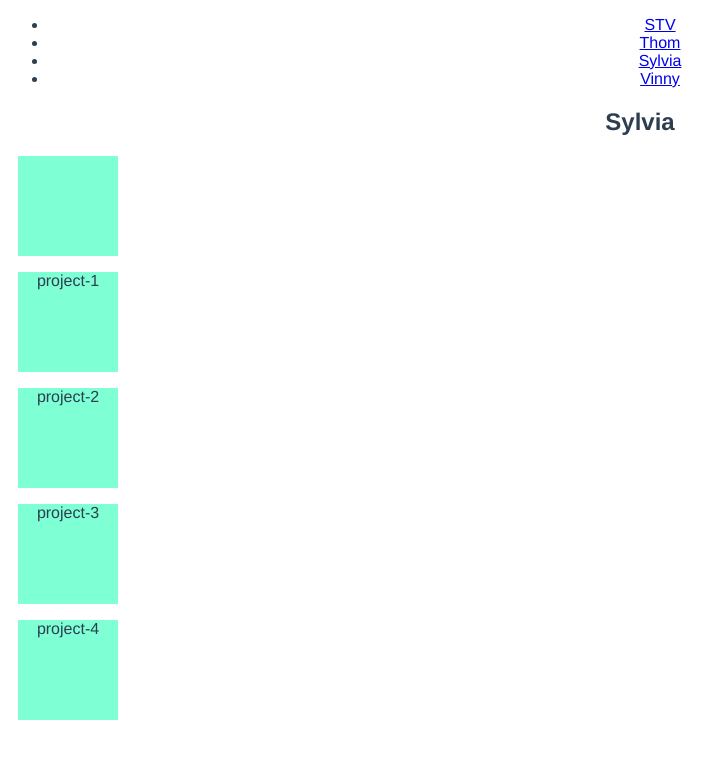
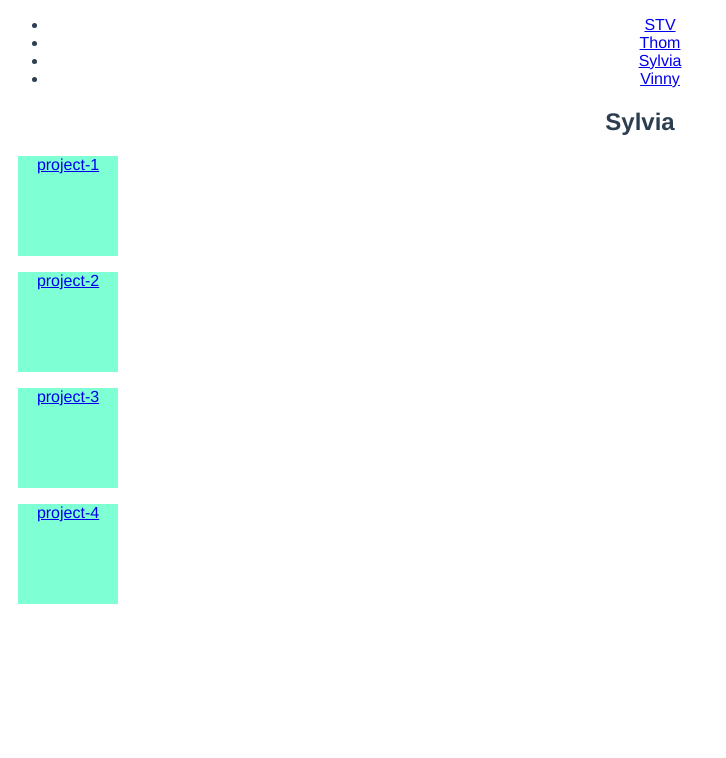
Before and after one commit to vinnypollett/Portfolio-Team-Project, a Vue app: page /portfolio/sylvia in a window 1280 px wide. Shown: the top 758 px of the page, without its empty margins (0-726 px from the left). Built offline with nearby package versions, Linux system fonts and the light colour scheme.

Commit message:
set up the basic route, problem with refrencing in porjects

```diff
--- a/src/router/index.js
+++ b/src/router/index.js
@@ -17,6 +17,12 @@ const routes = [
     component: () => import("../views/PortfolioTemplate"),
     props: true,
   },
+  {
+    path: "/:slug/:projectSlug",
+    name: "ProjectTemplate",
+    component: () => import("../views/ProjectTemplate"),
+    props: true,
+  },
 ];
 
 const router = new VueRouter({
--- a/src/store.js
+++ b/src/store.js
@@ -5,10 +5,10 @@ export default {
       id: 1,
       slug: "tom",
       projects: [
-        { name: "project-1" },
-        { name: "project-2" },
-        { name: "project-3" },
-        { name: "project-4" },
+        { name: "The Cake Project", slug: "TheCakeProject", detail: "12345" },
+        { name: "Travle the world", slug: "Awsome", detail: "12345" },
+        { name: "Nice!", slug: "Nice!", detail: "12345" },
+        { name: "dead", slug: "Dead", detail: "12345" },
       ],
     },
     {
@@ -16,10 +16,10 @@ export default {
       id: 2,
       slug: "sylvia",
       projects: [
-        { name: "project-1" },
-        { name: "project-2" },
-        { name: "project-3" },
-        { name: "project-4" },
+        { name: "project-1", slug: "project-1", detail: "12345" },
+        { name: "project-2", slug: "project-2", detail: "12345" },
+        { name: "project-3", slug: "project-3", detail: "12345" },
+        { name: "project-4", slug: "project-4", detail: "12345" },
       ],
     },
     {
@@ -27,10 +27,10 @@ export default {
       id: 3,
       slug: "vinny",
       projects: [
-        { name: "project-1" },
-        { name: "project-2" },
-        { name: "project-3" },
-        { name: "project-4" },
+        { name: "project-1", slug: "project-1", detail: "12345" },
+        { name: "project-2", slug: "project-2", detail: "12345" },
+        { name: "project-3", slug: "project-3", detail: "12345" },
+        { name: "project-4", slug: "project-4", detail: "12345" },
       ],
     },
   ],
--- a/src/views/PortfolioTemplate.vue
+++ b/src/views/PortfolioTemplate.vue
@@ -5,9 +5,15 @@
     </section>
     <section>
       <div class="cards">
-        <div class="card"></div>
         <div v-for="project in portfolio.projects" :key="project.slug" class="card">
-          <p>{{project.name}}</p>
+          <router-link
+            :to="{
+              name: `ProjectTemplate`,
+              params:{projectSlug: project.slug}
+          }"
+          >
+            <p>{{project.name}}</p>
+          </router-link>
         </div>
       </div>
     </section>
@@ -40,5 +46,6 @@ export default {
   width: 100px;
   margin: 10px;
   background-color: aquamarine;
+  cursor: pointer;
 }
 </style>
--- a/src/views/ProjectTemplate.vue
+++ b/src/views/ProjectTemplate.vue
@@ -1,11 +1,37 @@
 <template>
   <div>
-    <section></section>
+    <section>
+      <h1>{{portfolio.name}}'s project</h1>
+      <h1>{{projectSlug}}</h1>
+      <!-- <h3>{{project.detail}}</h3> -->
+    </section>
   </div>
 </template>
 
 <script>
-export default {};
+import store from "@/store.js";
+export default {
+  props: {
+    slug: {
+      type: String,
+      required: true
+    },
+    projectSlug: {
+      type: String,
+      required: true
+    }
+  },
+  computed: {
+    portfolio() {
+      return store.portfolios.find(portfolio => portfolio.slug === this.slug);
+    },
+    project() {
+      return this.portfolios.projects.find(
+        project => project.slug === this.projectSlug
+      );
+    }
+  }
+};
 </script>
 
 <style>
```
